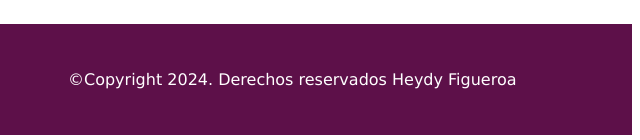
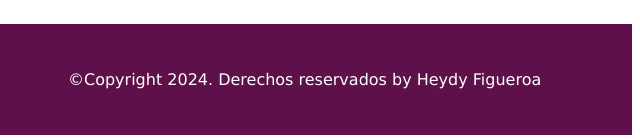
Before and after one commit to Heydy1992/movid, a plain HTML site: page index.html in a window 1280 px wide. Shown: the part 797-937 px from the top of the page, 640-1280 px from the left. Drawn offline with Linux system fonts and the light colour scheme.

Commit message:
Rama estudiante Heydy

```diff
--- a/index.html
+++ b/index.html
@@ -59,7 +59,7 @@
         </main>
 
         <footer>
-            <p>©Copyright 2024. Derechos reservados Heydy Figueroa</p>
+            <p>©Copyright 2024. Derechos reservados by Heydy Figueroa</p>
         </footer>
 
         <script src="index.js"></script>
```
